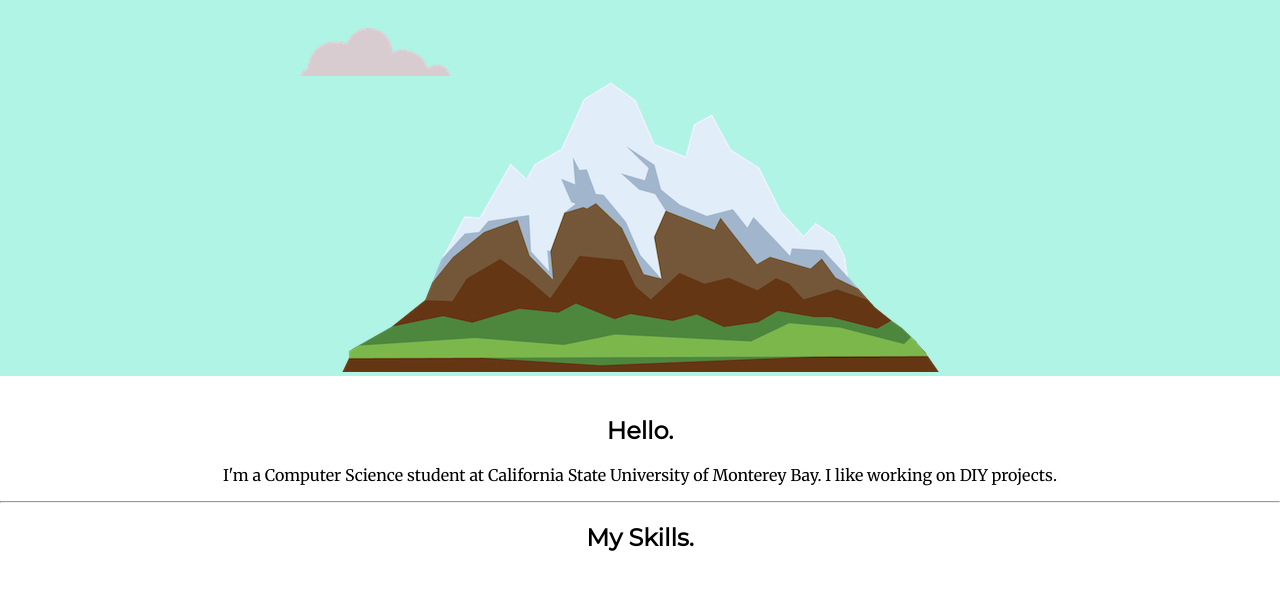
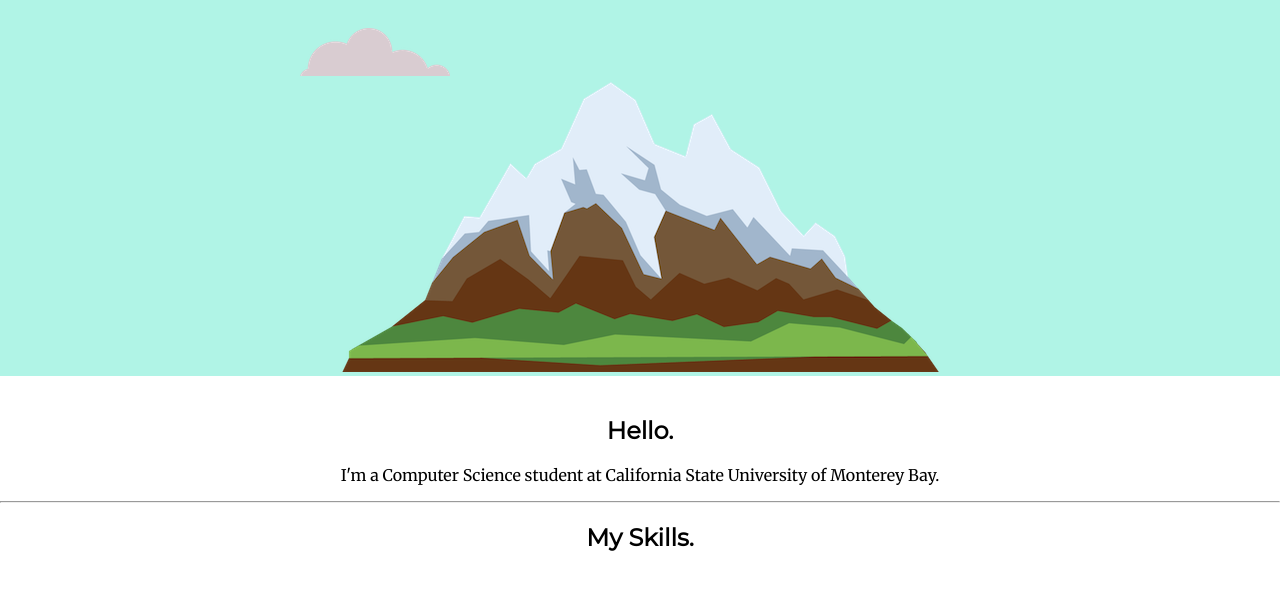
Before and after one commit to gcisneros820/CSS-my-site, a plain HTML site: page index.html in a window 1280 px wide. Shown: the part 182-790 px from the top of the page. Drawn offline with Linux system fonts and the light colour scheme; a web font is replaced by a local one.

Commit message:
updated information

```diff
--- a/index.html
+++ b/index.html
@@ -19,7 +19,7 @@
       <div class="profile">
         <img src="" alt="">
         <h2>Hello.</h2>
-        <p>I'm a Computer Science student at California State University of Monterey Bay. I like working on DIY projects.</p>
+        <p>I'm a Computer Science student at California State University of Monterey Bay.</p>
       </div>
       <hr>
       <div class="skills">
```
